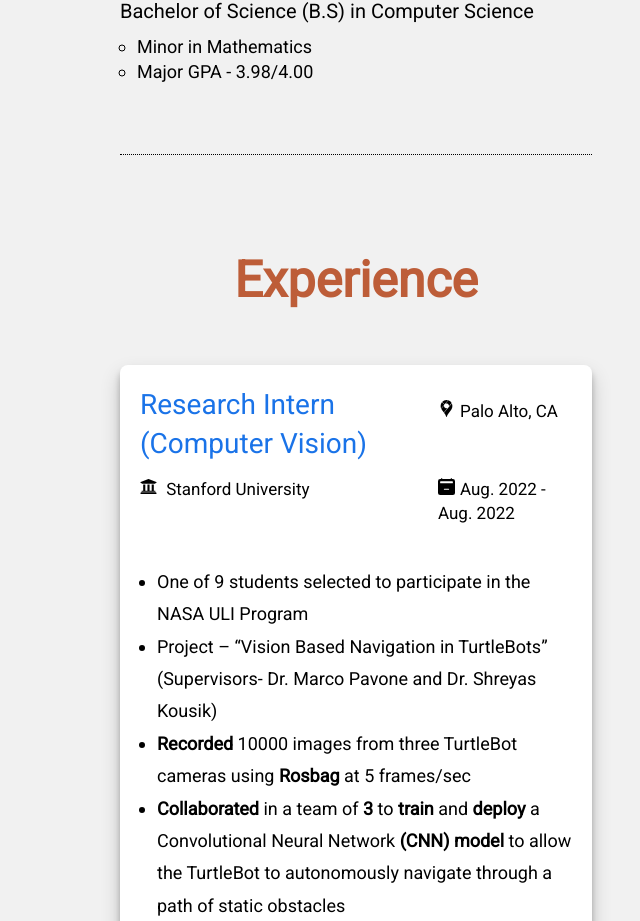
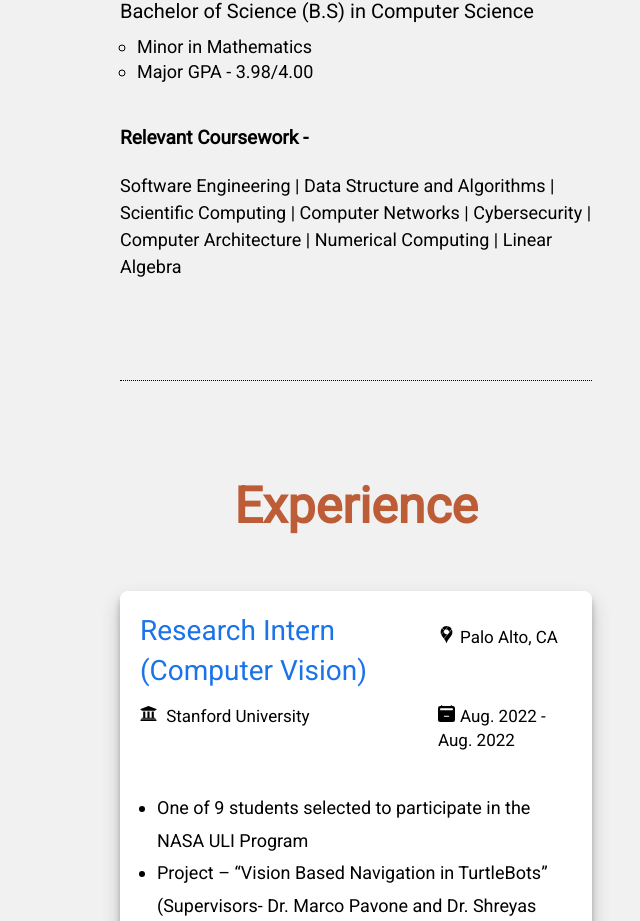
Before and after one commit to SHASWAT2000-loves-logic/Personal-Website, a React (Create React App) app: page / in a window 768 px wide. Shown: the part 1536-2457 px from the top of the page, without its empty margins (128-768 px from the left). Built offline with nearby package versions, Linux system fonts and the light colour scheme.

Commit message:
added coursework in education

```diff
--- a/src/components/Education.jsx
+++ b/src/components/Education.jsx
@@ -16,6 +16,10 @@
           <li>Major GPA - 3.98/4.00</li>
         </ul>
       </div>
+      <div className="course_content">
+        <h3>Relevant Coursework - </h3>
+        <p>Software Engineering | Data Structure and Algorithms | Scientific Computing | Computer Networks | Cybersecurity | Computer Architecture | Numerical Computing | Linear Algebra</p>
+      </div>
     </div>
   )
 }
--- a/src/index.css
+++ b/src/index.css
@@ -238,8 +238,18 @@
   list-style-type: circle;
   margin-left: 17px;
   line-height: 1.4;
-  padding-bottom: 100px;
+  padding-bottom: 50px;
 }
+.course_content{
+  margin-left: 37px;
+  padding-bottom: 90px;
+  line-height: 1.5;
+}
+.course_content h3{
+  margin-bottom: 15px;
+  font-size: 19px;
+}
+
 
 /* Experience section styling starts */
 
--- a/src/laptops.css
+++ b/src/laptops.css
@@ -94,6 +94,18 @@
     padding-bottom: 40px;
   }
 
+  .course_content{
+    margin-left: 0px;
+    line-height: 1.5;
+    padding-bottom: 50px;
+  }
+  .course_content h3{
+    margin-bottom: 20px;
+  }
+  .course_content p{
+    font-size: 18px;
+  }
+
   /* Experience component */
 
   .card{
--- a/src/mobile.css
+++ b/src/mobile.css
@@ -202,12 +202,19 @@
   }
   .edu_content > p{
     font-size: 18px;
-    margin-bottom: 5px;
+    margin-bottom: 10px;
+    line-height: 1.4;
   }
   .edu_list{
     margin-left: 17px;
     font-size: 16px;
     padding-bottom: 60px;
+  }
+
+  .course_content{
+    margin-left: 0px;
+    line-height: 1.6;
+    padding-bottom: 40px;
   }
 
   /* Experience component */
--- a/src/tablets.css
+++ b/src/tablets.css
@@ -113,7 +113,14 @@
       font-size: 16px;
       padding-bottom: 60px;
     }
-
+    .course_content{
+      margin-left: 0px;
+      line-height: 1.5;
+      padding-bottom: 70px;
+    }
+    .course_content h3{
+      margin-bottom: 18px;
+    }
     /* Experience component */
 
     .card{
```
